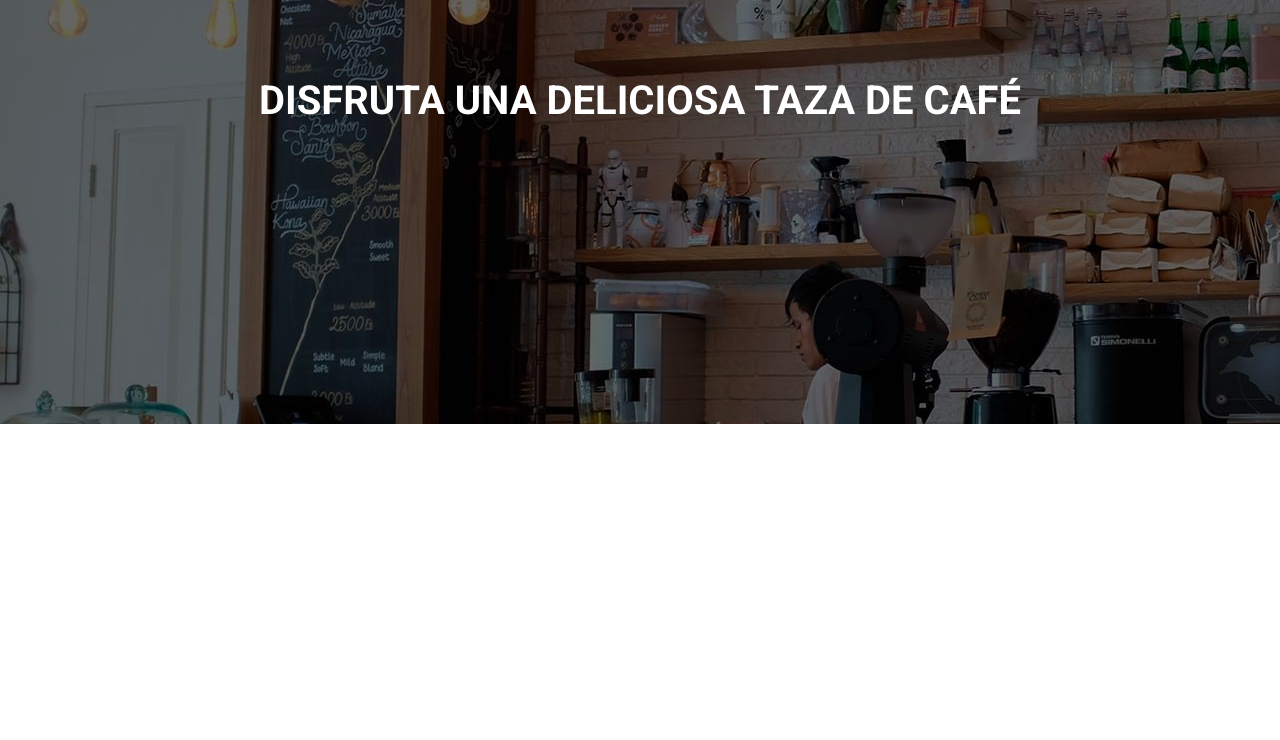
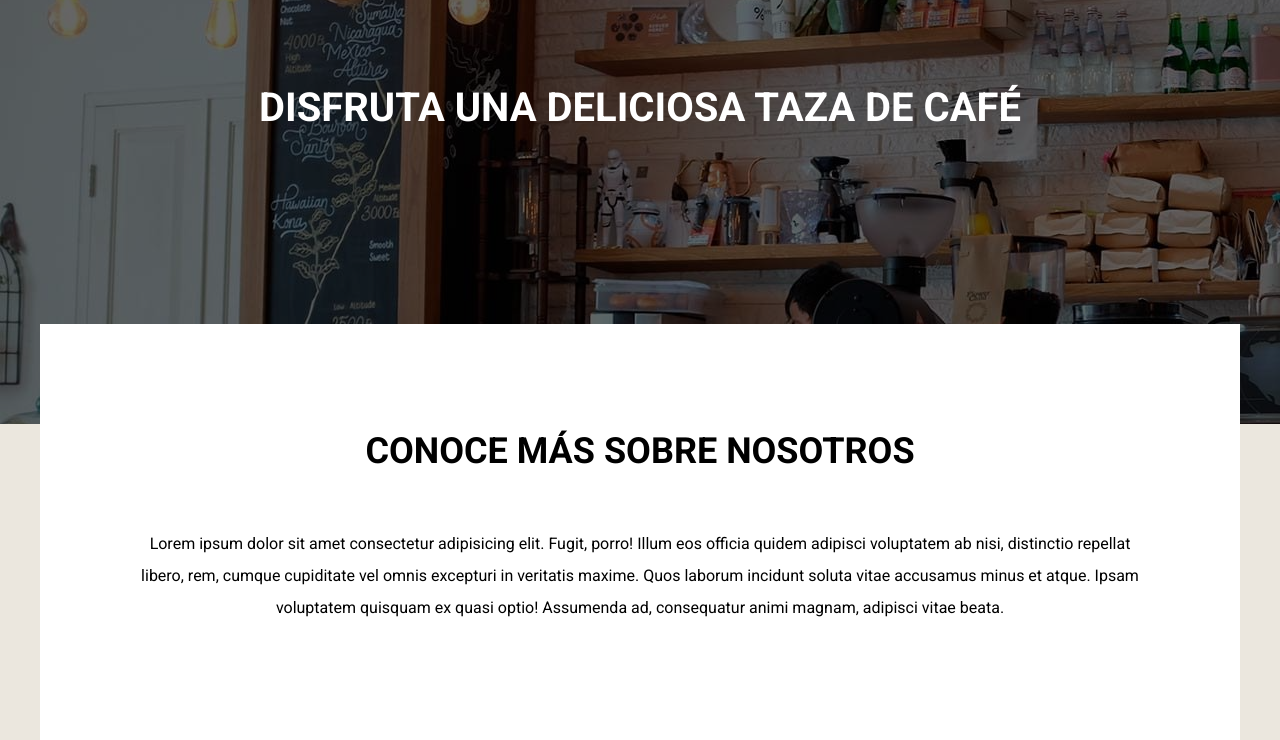
Before and after one commit to Geinersb/Cafeteria, a website: page index.html in a window 1280 px wide. Shown: the part 276-1016 px from the top of the page. Before the commit the page ends 800 px from the top, so only its background shows below. Drawn offline with Linux system fonts and the light colour scheme.

Commit message:
se inicia seccion conoce sobre nosotros

```diff
--- a/index.html
+++ b/index.html
@@ -37,5 +37,13 @@
 </header>
 
 
+<main class="contenedor contenido-principal text-center">
+<h2><span>Conoce más</span> Sobre nosotros</h2>
+
+<p>Lorem ipsum dolor sit amet consectetur adipisicing elit. Fugit, porro! Illum eos officia quidem adipisci voluptatem ab nisi, distinctio repellat libero, rem, cumque cupiditate vel omnis excepturi in veritatis maxime.
+Quos laborum incidunt soluta vitae accusamus minus et atque. Ipsam voluptatem quisquam ex quasi optio! Assumenda ad, consequatur animi magnam, adipisci vitae beata.</p>
+</main>
+
+
 </body>
 </html>
--- a/src/scss/app.scss
+++ b/src/scss/app.scss
@@ -1,3 +1,4 @@
 
 @use 'base';
 @use 'header';
+@use 'inicio';
--- a/src/scss/base/_globales.scss
+++ b/src/scss/base/_globales.scss
@@ -11,13 +11,15 @@ box-sizing: inherit;
 }
 
 body{
-    font-family: v.$fuente_principal;
+    font-family: v.$fuentePrincipal;
     font-size: 1.6rem;
+    background-color: v.$cafeClaro;
 }
 
 p{
     color: v.$negro;
-    font-size: 2rem;
+    font-size: 1.6rem;
+    line-height: 2;
 }
 
 .contenedor{
@@ -34,20 +36,3 @@ img{
     max-width: 100%;
     display: block;
 }
-
-
-h1,h2,h3{
-    margin: 0 0 v.$separacion 0;
-}
-
-h1{
-font-size: 4rem;
-}
-
-h2{
-font-size: 3.6rem;
-}
-
-h3{
-font-size: 3.2rem;
-}
--- a/src/scss/base/_index.scss
+++ b/src/scss/base/_index.scss
@@ -1,4 +1,6 @@
 @forward 'normalize';
 @forward 'variables';
 @forward 'globales';
+@forward 'mixins';
 @forward 'utilidades';
+@forward 'tipografia';
--- /dev/null
+++ b/src/scss/base/_tipografia.scss
@@ -0,0 +1,22 @@
+@use 'variables' as v;
+
+
+h1,h2,h3{
+    font-family: v.$fuentePrincipal;
+    margin: 0 0 v.$separacion 0;
+    text-transform: uppercase;
+    text-align: center;
+    line-height: 1.5;
+}
+
+h1{
+font-size: 4rem;
+}
+
+h2{
+font-size: 3.6rem;
+}
+
+h3{
+font-size: 3.2rem;
+}
--- a/src/scss/base/_variables.scss
+++ b/src/scss/base/_variables.scss
@@ -1,6 +1,6 @@
 //FUENTES
 
-$fuente_principal: 'Roboto', sans-serif;
+$fuentePrincipal: 'Roboto', sans-serif;
 
 
 //MEDIA QUERIES
--- /dev/null
+++ b/src/scss/inicio/_contenido.scss
@@ -0,0 +1,16 @@
+@use 'base/variables' as v;
+@use 'base/mixins' as m;
+
+.contenido-principal{
+background-color: v.$blanco;
+padding: 2rem;
+
+@include m.tablet {
+    padding: 10rem;
+    margin-top: -10rem;
+    position: relative;
+}
+
+
+
+}
--- /dev/null
+++ b/src/scss/inicio/_index.scss
@@ -0,0 +1 @@
+@forward 'contenido';
```
Also changed, not shown: build/css/app.css, src/scss/header/_header.scss (line endings or trailing spaces).
